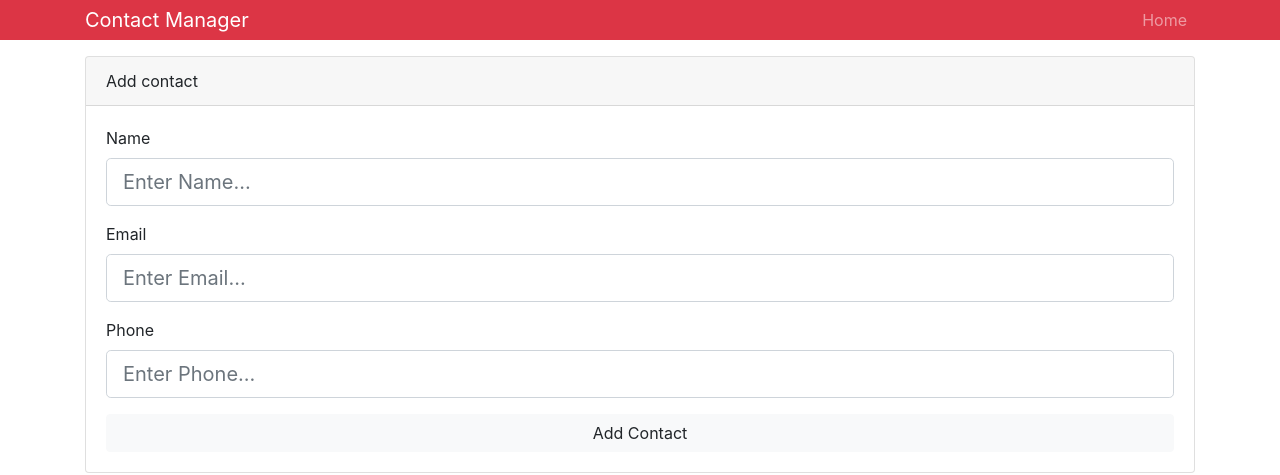
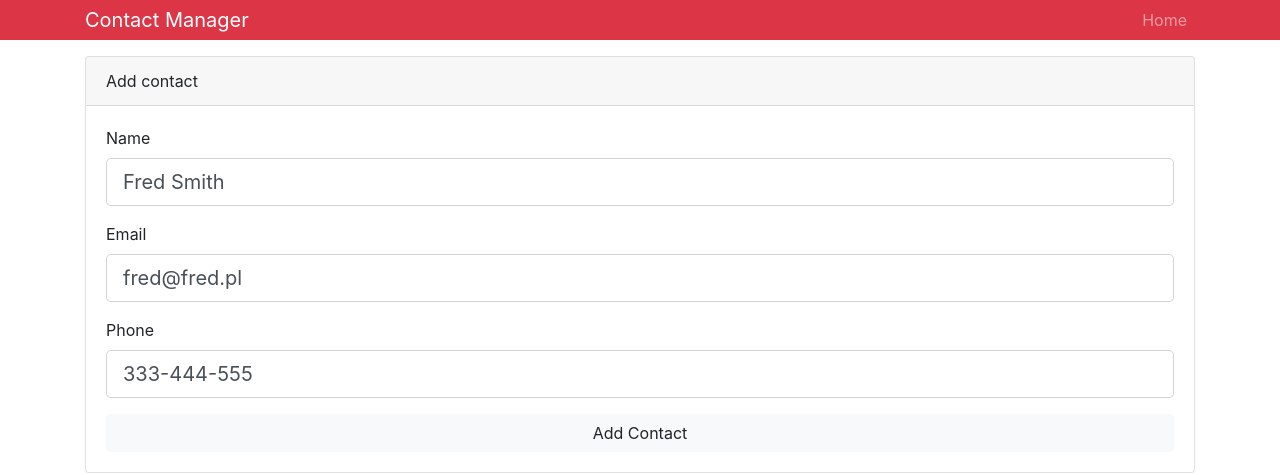
Before and after one commit to jurek2006/react-contactmanager, a React (Create React App) app: page /contact/add in a window 1280 px wide. Shown: the top 475 px of the page. Built offline with nearby package versions, Linux system fonts and the light colour scheme; the HTML template or start-up script is replaced by a standard one.

Commit message:
29. Uncontrolled Components & Refs

```diff
--- a/src/components/contacts/AddContacts.js
+++ b/src/components/contacts/AddContacts.js
@@ -1,21 +1,27 @@
 import React, { Component } from "react";
 
 class AddContacts extends Component {
-    state = {
-        name: "",
-        email: "",
-        phone: ""
-    };
+    constructor(props) {
+        super(props);
+
+        this.nameInput = React.createRef();
+        this.emailInput = React.createRef();
+        this.phoneInput = React.createRef();
+    }
 
     onSubmit = e => {
         e.preventDefault();
         console.log(this.state);
     };
 
-    onChange = e => this.setState({ [e.target.name]: e.target.value });
+    static defaultProps = {
+        name: "Fred Smith",
+        email: "fred@fred.pl",
+        phone: "333-444-555"
+    };
 
     render() {
-        const { name, email, phone } = this.state;
+        const { name, email, phone } = this.props;
         return (
             <div className="card mb-3">
                 <div className="card-header">Add contact</div>
@@ -28,8 +34,8 @@ class AddContacts extends Component {
                                 name="name"
                                 className="form-control form-control-lg"
                                 placeholder="Enter Name..."
-                                value={name}
-                                onChange={this.onChange}
+                                defaultValue={name}
+                                ref={this.nameInput}
                             />
                         </div>
 
@@ -40,8 +46,8 @@ class AddContacts extends Component {
                                 name="email"
                                 className="form-control form-control-lg"
                                 placeholder="Enter Email..."
-                                value={email}
-                                onChange={this.onChange}
+                                defaultValue={email}
+                                ref={this.emailInput}
                             />
                         </div>
 
@@ -52,8 +58,8 @@ class AddContacts extends Component {
                                 name="phone"
                                 className="form-control form-control-lg"
                                 placeholder="Enter Phone..."
-                                value={phone}
-                                onChange={this.onChange}
+                                defaultValue={phone}
+                                ref={this.phoneInput}
                             />
                         </div>
                         <input
```
